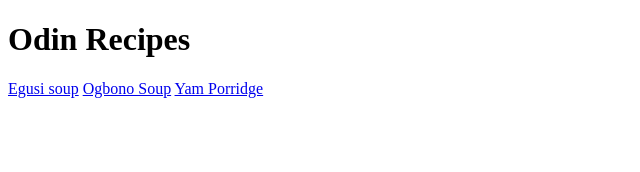
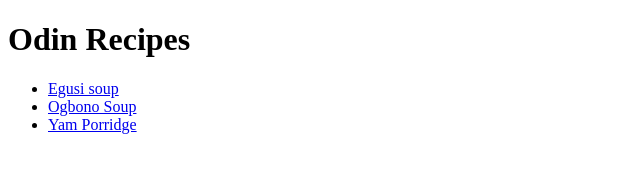
Before and after one commit to DaMaverick64/odin-recipes, a plain HTML site: page index.html in a window 1280 px wide. Shown: the whole page, without its empty margins (0-640 px from the left). Drawn offline with Linux system fonts and the light colour scheme.

Commit message:
enclose recipe links in unodered list
done to put arrange links vertically

```diff
--- a/index.html
+++ b/index.html
@@ -7,8 +7,10 @@
 </head>
 <body>
     <h1>Odin Recipes</h1>
-    <a href="./recipes/egusi-soup.html" target="_blank" rel="norefferer">Egusi soup</a>
-    <a href="./recipes/ogbono-soup.html" target="_blank" rel="norefferer">Ogbono Soup</a>
-    <a href="./recipes/yam-porridge.html" target="_blank" rel="norefferer">Yam Porridge</a>
+    <ul>
+        <li><a href="./recipes/egusi-soup.html" target="_blank" rel="norefferer">Egusi soup</a></li>
+        <li><a href="./recipes/ogbono-soup.html" target="_blank" rel="norefferer">Ogbono Soup</a></li>
+        <li><a href="./recipes/yam-porridge.html" target="_blank" rel="norefferer">Yam Porridge</a></li>
+    </ul>
 </body>
 </html>
```
